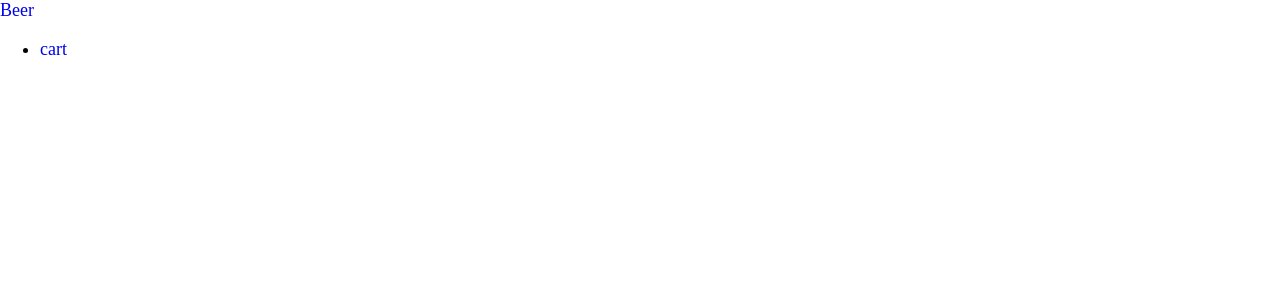
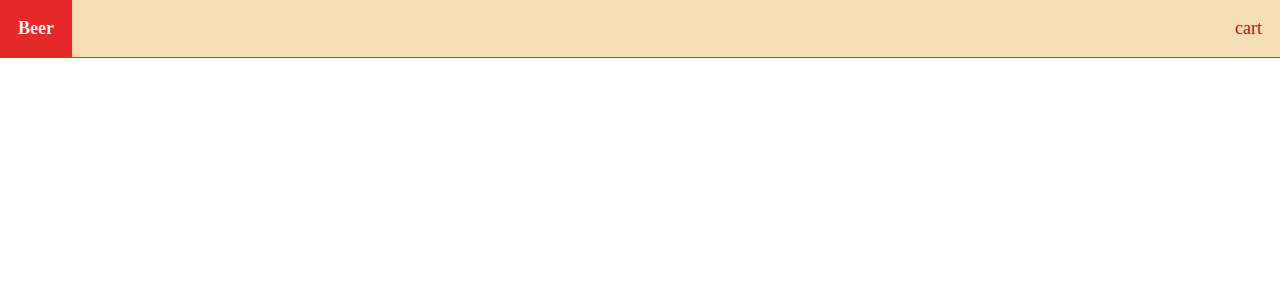
Before and after one commit to lorthbroth/Angular-Store-App, an Angular app in the folder Store-app/: page / in a window 1280 px wide. Shown: the top 300 px of the page. Built offline with nearby package versions, Linux system fonts and the light colour scheme.

Commit message:
Adding header component's specific selectors to the header.component.css file

```diff
--- a/Store-app/src/app/header/header.component.css
+++ b/Store-app/src/app/header/header.component.css
@@ -0,0 +1,36 @@
+header{
+  background: wheat;
+  padding: 0;
+  border-bottom: 1px solid #e72929;
+}
+
+a{
+  color: #af1313;
+}
+
+a:hover{
+  background: #e72928;
+  color: white;
+}
+
+.container{
+  margin: 0 auto;
+  display: flex;
+  justify-content: space-between;
+}
+
+a.logo{
+  font-weight: bold;
+  padding: 1em;
+}
+
+nav ul {
+  list-style: none;
+  margin: 0;
+}
+
+nav ul li a {
+  padding: 1em;
+  display: inline-block;
+
+}
```
